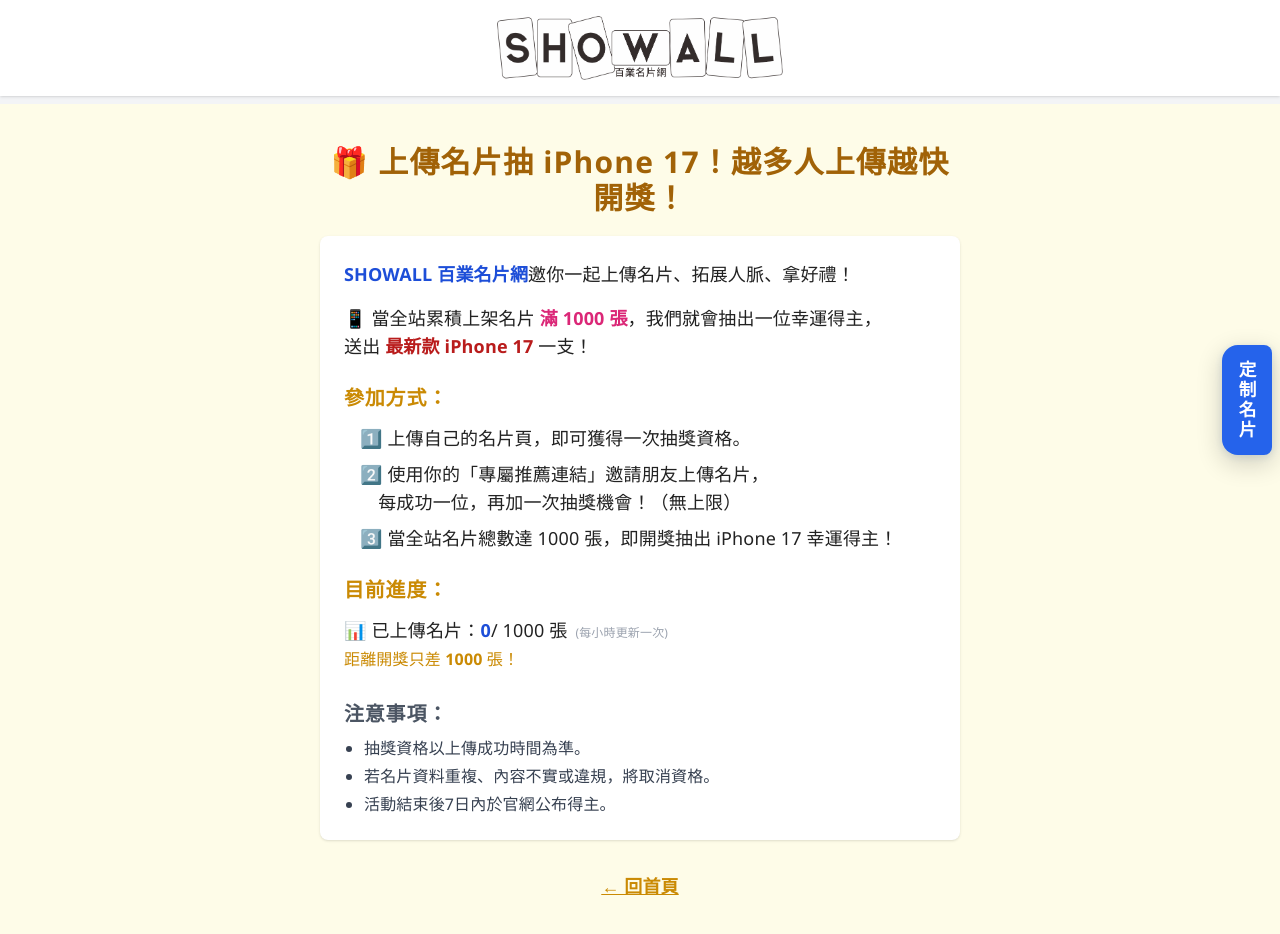
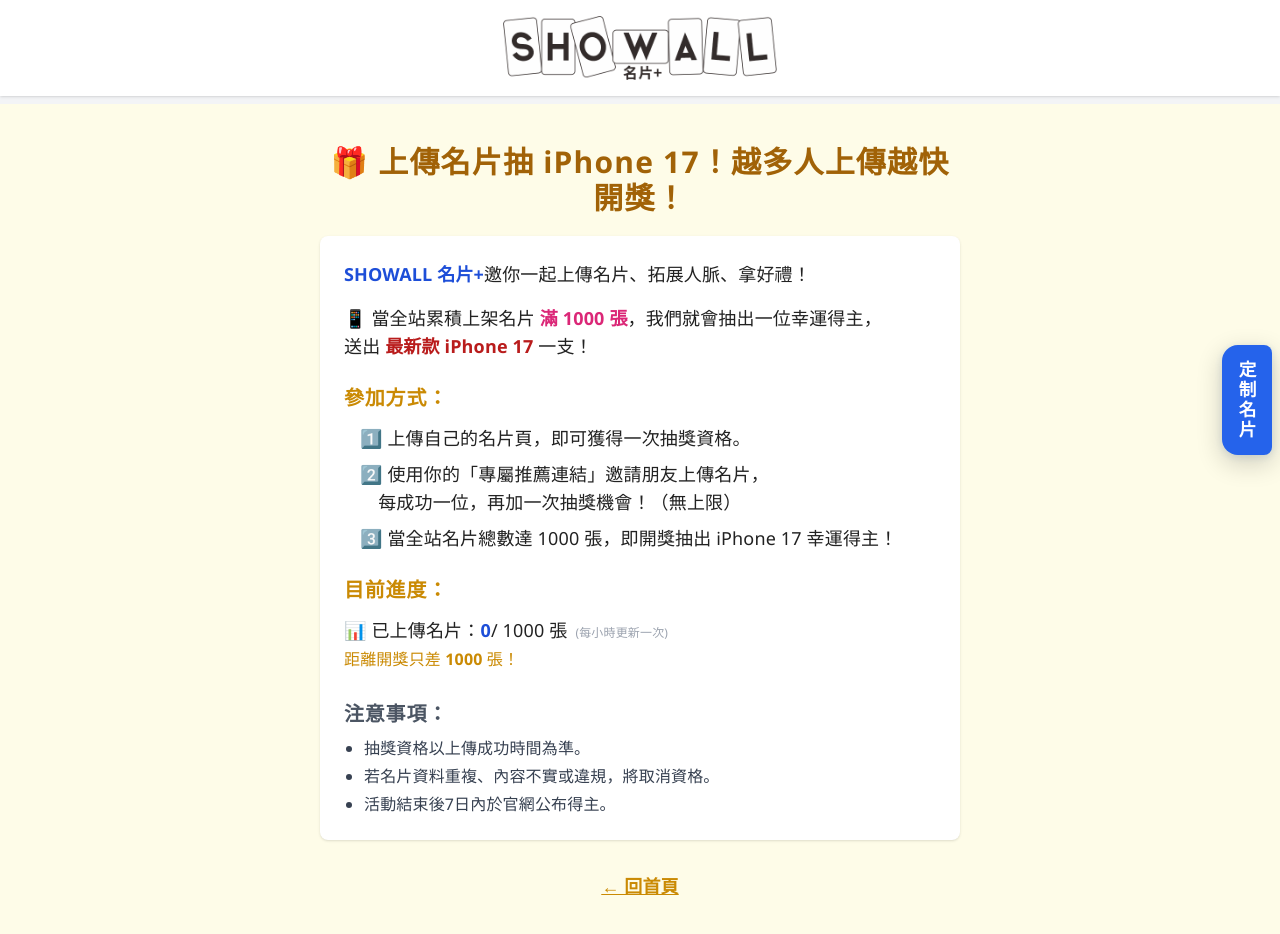
Before and after one commit to ns2148634/showall, a Next.js app: page /activity in a window 1280 px wide. Shown: the top 934 px of the page. Built offline with nearby package versions, Linux system fonts and the light colour scheme; no server answers; the database is empty.

Commit message:
更新 showall 百業名片最新功能與UI

```diff
--- a/app/activity/page.tsx
+++ b/app/activity/page.tsx
@@ -25,7 +25,7 @@ export default function ActivityPage() {
       <div className="max-w-2xl mx-auto py-10 px-4">
         <h1 className="text-3xl font-bold text-yellow-700 mb-5 text-center">🎁 上傳名片抽 iPhone 17！越多人上傳越快開獎！</h1>
         <div className="bg-white rounded-lg shadow p-6 text-lg font-medium mb-6">
-          <p><span className="font-bold text-blue-700">SHOWALL 百業名片網</span>邀你一起上傳名片、拓展人脈、拿好禮！</p>
+          <p><span className="font-bold text-blue-700">SHOWALL 名片+</span>邀你一起上傳名片、拓展人脈、拿好禮！</p>
           <p className="mt-4">📱 當全站累積上架名片 <b className="text-pink-600">滿 1000 張</b>，我們就會抽出一位幸運得主，<br />送出 <span className="text-red-700 font-bold">最新款 iPhone 17</span> 一支！</p>
           <h2 className="text-xl font-bold text-yellow-600 mt-6 mb-3">參加方式：</h2>
           <ul className="space-y-2 ml-4">
--- a/app/api/sendMail/route.ts
+++ b/app/api/sendMail/route.ts
@@ -14,7 +14,7 @@ export async function POST(req: Request) {
   });
 
   await transporter.sendMail({
-    from: '"SHOWALL百業名片網" <service@showall.tw>',
+    from: '"SHOWALL名片+" <service@showall.tw>',
     to,
     subject,
     html,
--- a/app/layout.tsx
+++ b/app/layout.tsx
@@ -15,7 +15,7 @@ const geistMono = Geist_Mono({
 });
 
 export const metadata = {
-  title: "SHOWALL百業名片網",
+  title: "SHOWALL名片+",
   description: "Generated by create next app",
   icons: [
     { rel: "icon", type: "image/png", url: "/favicon.png" }
--- a/app/page.tsx
+++ b/app/page.tsx
@@ -68,7 +68,7 @@ export default function Home() {
                 onClick={() => setShowModal(false)}
                 title="關閉"
               >×</button>
-              <h2 className="text-2xl font-bold mb-4 text-blue-700 text-center">歡迎來到 SHOWALL 百業名片網</h2>
+              <h2 className="text-2xl font-bold mb-4 text-blue-700 text-center">歡迎來到 SHOWALL 名片+</h2>
               <ul className="mb-6 space-y-3 text-lg">
                 <li>1. <span className="font-bold">「上傳名片抽 iPhone 17」</span> 讓你的專業被看見，也有機會帶走全新 iPhone！</li>
                 <li>2. 隨時搜尋、快速找到服務/公司/人脈</li>
@@ -117,7 +117,7 @@ export default function Home() {
         </div>
       </main>
       <footer className="text-center text-gray-400 text-sm py-6 border-t mt-12">
-        &copy; 2025 SHOWALL 百業名片網
+        &copy; 2025 SHOWALL 名片+
       </footer>
     </div>
   );
--- a/app/search/page.tsx
+++ b/app/search/page.tsx
@@ -196,7 +196,7 @@ export default function SearchPage() {
         }
       </main>
       <footer className="text-center text-gray-400 text-sm py-6 border-t mt-12">
-        &copy; 2025 SHOWALL 百業名片網
+        &copy; 2025 SHOWALL 名片+
       </footer>
     </div>
   )
--- a/app/upload/page.tsx
+++ b/app/upload/page.tsx
@@ -261,7 +261,7 @@ function UploadCardPageInner() {
         </form>
       </main>
       <footer className="text-center text-gray-400 text-sm py-6 border-t mt-12">
-        &copy; 2025 SHOWALL 百業名片網
+        &copy; 2025 SHOWALL 名片+
       </footer>
     </div>
   );
```
Also changed, not shown: public/showall logo.png, 1 other file (tests, documents, lock files or other folders).
